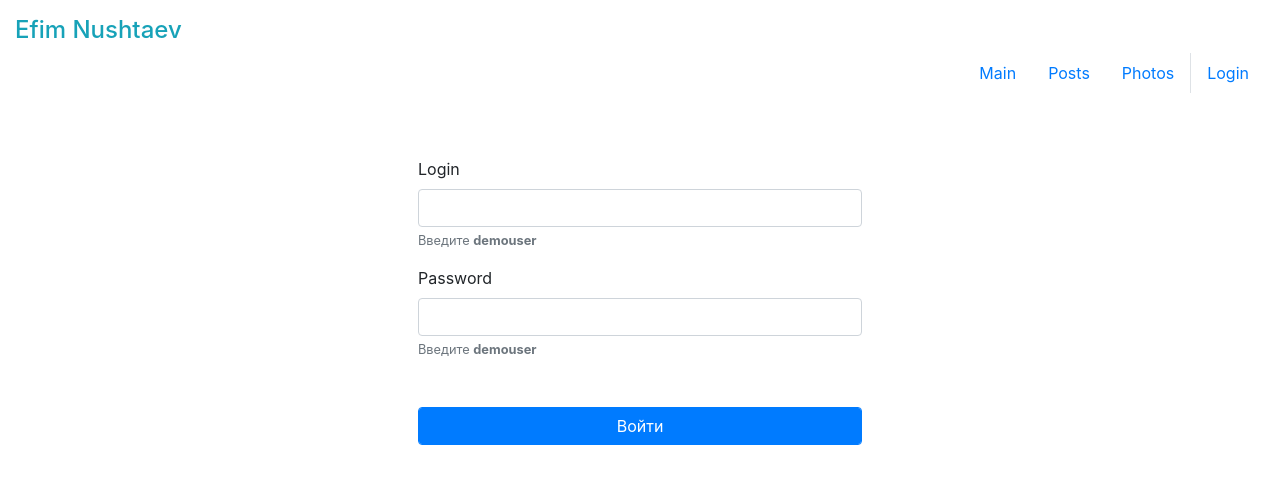
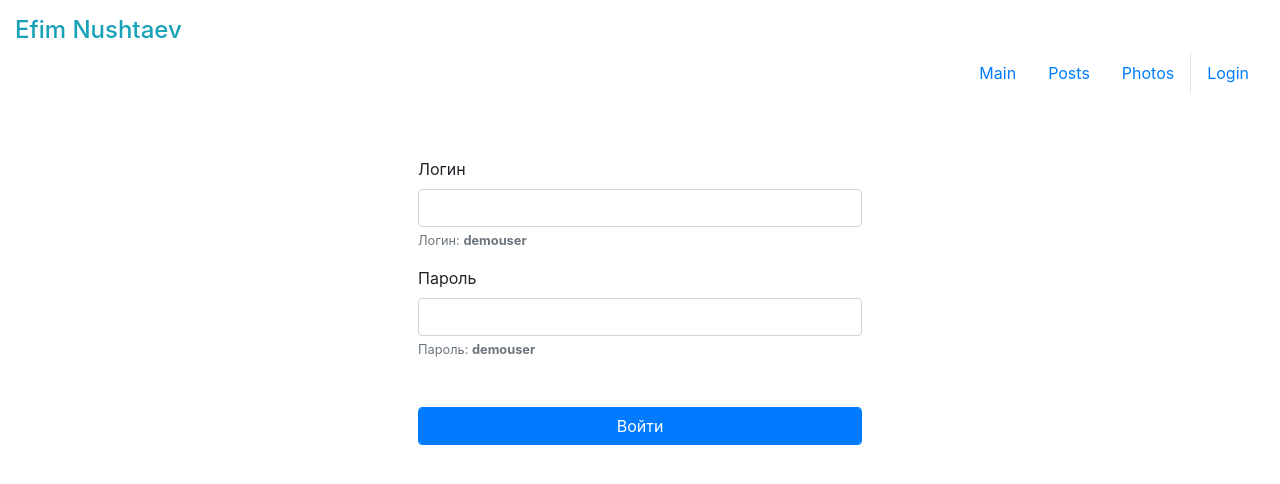
Before and after one commit to efnushtaev/mytona, a React (Create React App) app in the folder test-app/: page /login in a window 1280 px wide. Shown: the top 484 px of the page. Built offline with nearby package versions, Linux system fonts and the light colour scheme.

Commit message:
validation realized | login-form separated

```diff
--- a/test-app/src/App.js
+++ b/test-app/src/App.js
@@ -3,12 +3,12 @@ import './App.css';
 import { Switch, Route, Redirect } from 'react-router-dom';
 import LoginPage from './view/components/login-page/login-page';
 import MainPage from './view/components/main-page/main-page';
-import PhotosPage from './view/photos-page/photos-page';
+import PhotosPage from './view/components/photos-page/photos-page';
 import PostsPage from './view/components/posts-page/posts-page';
 import NavigationBar from './view/components/navigation-bar/navigation-bar';
 import { connect } from 'react-redux';
 
-const App = ({isAuthorized}) => {
+const App = () => {
 
   return (
     <div className="container-fluid mt-3">
@@ -18,19 +18,9 @@ const App = ({isAuthorized}) => {
       <div>
       <Switch>
         <Route path="/login" render={() => <LoginPage/>} />
-        {isAuthorized
-          ? <Route path="/posts" render={() => <PostsPage/>} />
-          : <Redirect from="/posts" to="/login"/>
-        }
-        {isAuthorized
-          ? <Route path="/photos" render={() => <PhotosPage/>} />
-          : <Redirect from="/photos" to="/login"/>
-        }
-        {isAuthorized
-          ? <Route exact path="/" render={() => <MainPage/>} />
-          : <Redirect from="/" to="/login"/>
-        }
-
+        <Route path="/posts" render={() => <PostsPage/>} />
+        <Route path="/photos" render={() => <PhotosPage/>} />
+        <Route exact path="/" render={() => <MainPage/>} />
         <Route path="*" render={() => <h1>404</h1>} />
       </Switch>
 
--- a/test-app/src/redux/reducers/auth-reducer.js
+++ b/test-app/src/redux/reducers/auth-reducer.js
@@ -5,9 +5,10 @@ const SET_USER_PASSWORD = 'auth/SET_USER_PASSWORD';
 const UPDATE_AUTHORZATION = 'auth/UPDATE_AUTHORZATION';
 
 let initialState = {
-  email: "",
-  password: "",
+  email: '',
+  password: '',
   isAuthorized: false,
+  isValid: true
 }
 
 export const authReducer = (state = initialState, action) => {
@@ -25,9 +26,11 @@ export const authReducer = (state = initialState, action) => {
       }
     }
     case UPDATE_AUTHORZATION: {
+      debugger
       return {
         ...state,
-                isAuthorized: action.payload
+        isAuthorized: action.payload,
+        isValid: action.payload
       }
     }
     default:
--- /dev/null
+++ b/test-app/src/view/components/login-page/login-form.js
@@ -0,0 +1,27 @@
+import React from 'react';
+
+const LoginForm = (props) => {
+  const {props:{email, password, isValid, onUserEmailChange, onUserPasswordChange}, onHandleSubmit} = props;
+  debugger
+  return <div className={"row justify-content-md-center"}>
+    <div className={"col col-12 col-md-6"}>
+      <form className={"m-5"} onSubmit={onHandleSubmit}>
+        <div className={"form-group"}>
+            <label className={"mt-3"} for="login">
+              Логин
+            </label>
+            <input className={"form-control" + (isValid ? "" : " is-invalid")} defaultValue={email} id="login" name="email" type="text" onChange={e => onUserEmailChange(e.target.value)}/>
+            <small className={isValid ? "form-text text-muted" : "invalid-feedback"}>Логин: <b>demouser</b></small>
+            <label className={"mt-3"} for="password">
+              Пароль
+            </label>
+            <input className={"form-control" + (isValid ? "" : " is-invalid")} defaultValue={password} id="password" name="user" type="text" onChange={e => onUserPasswordChange(e.target.value)}/>
+            <small className={isValid ? "form-text text-muted" : "invalid-feedback"}>Пароль: <b>demouser</b></small>
+            <input className={"form-control btn btn-primary mt-5 block-d"} type="submit" value="Войти" id="submit"/>
+        </div>
+      </form>
+    </div>
+  </div>
+};
+
+export default LoginForm;
--- a/test-app/src/view/components/login-page/login-page.js
+++ b/test-app/src/view/components/login-page/login-page.js
@@ -2,38 +2,20 @@ import React from 'react';
 import { connect } from 'react-redux';
 import { Redirect } from 'react-router-dom';
 import {onUserPasswordChange, onUserEmailChange, onUserDataCheck} from '../../../redux/reducers/auth-reducer';
+import LoginForm from './login-form';
 
 const LoginPage = (props) => {
+  const {isAuthorized, onUserDataCheck, email, password, ...restProps} = props
   const handleSubmit = (e) => {
     e.preventDefault();
     onUserDataCheck(email, password)
   }
-  const {email, password, isAuthorized, onUserEmailChange, onUserPasswordChange, onUserDataCheck} = props
   return (
     isAuthorized
       ? <Redirect from="/login" to="/"/>
       : <div className={"container"}>
-      <div className={"row justify-content-md-center"}>
-        <div className={"col col-12 col-md-6"}>
-          <form className={"m-5"} onSubmit={handleSubmit}>
-            <div className={"form-group"}>
-                <label className={"mt-3"} for="login">
-                  Login
-                </label>
-                <input className={"form-control"} defaultValue={email} id="login" name="email" type="text" onChange={e => onUserEmailChange(e.target.value)}/>
-                <small className="form-text text-muted">Введите <b>demouser</b></small>
-                <label className={"mt-3"} for="password">
-                  Password
-                </label>
-                <input className={"form-control"} defaultValue={password} id="password" name="user" type="text" onChange={e => onUserPasswordChange(e.target.value)}/>
-                <small className="form-text text-muted">Введите <b>demouser</b></small>
-                <input className={"form-control btn btn-primary mt-5 block-d"} type="submit" value="Войти" id="submit"/>
-            </div>
-          </form>
+          <LoginForm onHandleSubmit={handleSubmit} props={restProps}/>
         </div>
-      </div>
-    </div>
-
   )
 }
 
@@ -42,8 +24,8 @@ let mapStateToProps = (state) => {
     {
       email: state.auth.email,
       password: state.auth.password,
-      isAuthorized: state.auth.isAuthorized
-
+      isAuthorized: state.auth.isAuthorized,
+      isValid: state.auth.isValid
     }
   )
 }
```
Lines whose indentation alone changed are shown as unchanged.
